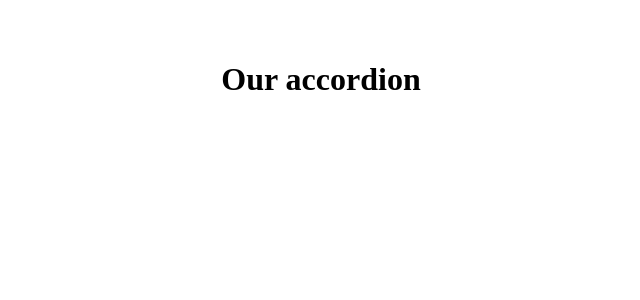
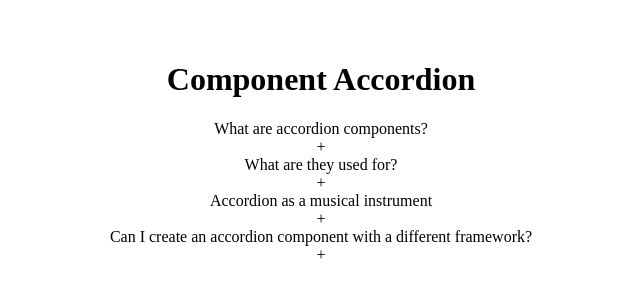
Before and after one commit to SanjeevKumar3662/20plusReactProjects, a React (Vite) app in the folder plusReactProject/: page / in a window 1280 px wide. Shown: the top 300 px of the page, without its empty margins (319-959 px from the left). Built offline with nearby package versions, Linux system fonts and the light colour scheme.

Commit message:
now list appears and single select works

```diff
--- a/plusReactProject/src/App.jsx
+++ b/plusReactProject/src/App.jsx
@@ -1,4 +1,5 @@
 // import { useState } from 'react'
+import Accordion from './components/accordion/Accordion'
 
 import './App.css'
 
@@ -6,7 +7,7 @@ function App() {
 
   return (
     <>
-      <h1>Our accordion</h1>
+      <Accordion></Accordion>
     </>
   )
 }
--- /dev/null
+++ b/plusReactProject/src/components/accordion/Accordion.jsx
@@ -0,0 +1,37 @@
+import "./accordion.css";
+import data from "./data";
+import { useState } from "react";
+
+export default function Accordion() {
+  const [selected, setSelected] = useState(null);
+
+  function handleSingleSelect(id) {
+    setSelected(id);
+  }
+
+  return (
+    <>
+      <h1>Component Accordion</h1>
+      {data.length > 0
+        ? data.map((ele) => {
+            return (
+              <div className="item">
+                <div
+                  onClick={() => handleSingleSelect(ele.id)}
+                  className="title"
+                >
+                  {ele.question}
+                </div>
+                <div>+</div>
+                {selected === ele.id ? (
+                  <span>{ele.answer}</span>
+                ) : (
+                  <span></span>
+                )}
+              </div>
+            );
+          })
+        : "no"}
+    </>
+  );
+}
--- /dev/null
+++ b/plusReactProject/src/components/accordion/accordion.css
@@ -0,0 +1,3 @@
+div{
+  /* font-size: 2px; */
+}
```
Also changed, not shown: plusReactProject/src/components/accordion/index.jsx (deleted), plusReactProject/src/components/accordion/styles.css (deleted).
